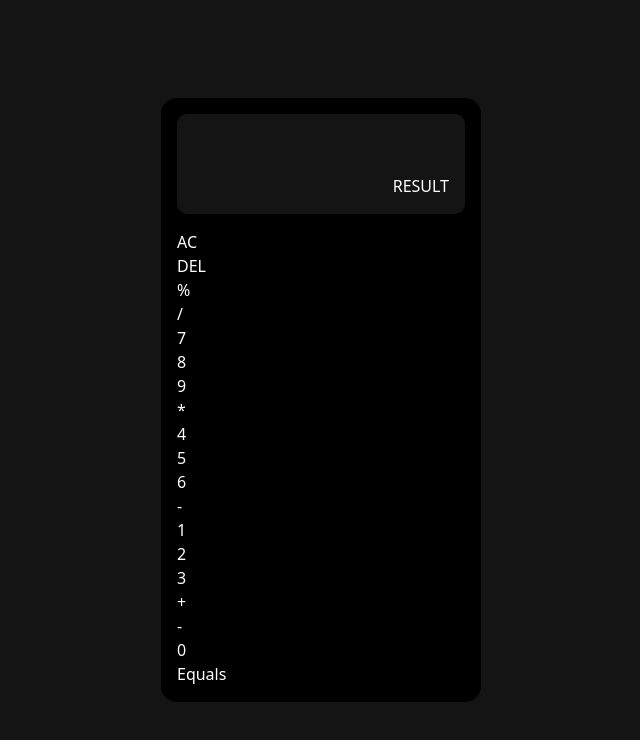
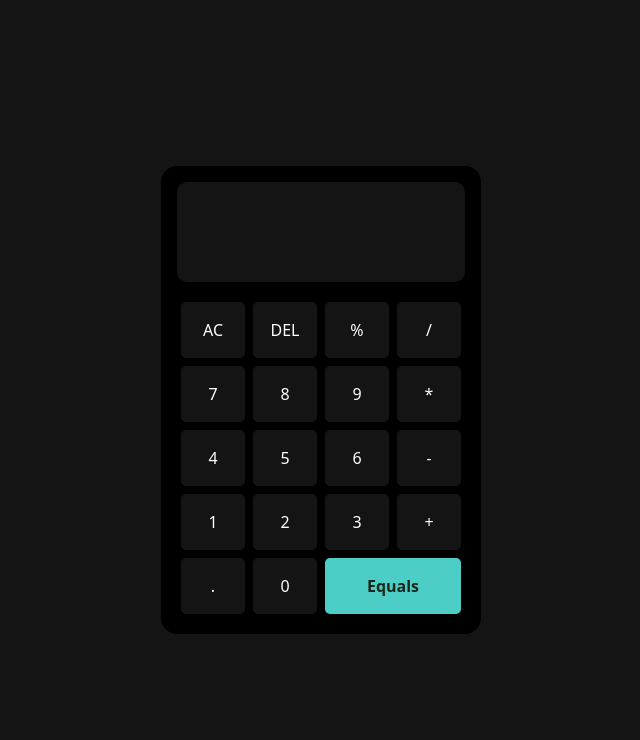
Before and after one commit to sadaru-hansaka/Calculator-React-JS, a React (Vite) app in the folder calculator-react/: page / in a window 1280 px wide. Shown: the top 740 px of the page, without its empty margins (319-959 px from the left). Built offline with nearby package versions, Linux system fonts and the light colour scheme.

Commit message:
Finished design and set operator works

```diff
--- a/calculator-react/src/components/Calculator.jsx
+++ b/calculator-react/src/components/Calculator.jsx
@@ -7,21 +7,38 @@ const Calculator = () =>{
         "AC","DEL","%","/",
         "7","8","9","*",
         "4","5","6","-",
-        "1","2","3","+","-","0","Equals",
+        "1","2","3","+",".","0","Equals",
     ];
 
+    const handleClick = (label) =>{
+        if(label === "AC"){
+            setDisplay("");
+            setShowResult("");
+        }else if (label === "DEL"){
+            setDisplay(display.slice(0, -1));
+        }else if(label === "Equals"){
+            setShowResult("Result");
+        }
+        else{
+            setDisplay(display + label);
+            setShowResult(false);
+        }
+    }
+
     const [showResult, setShowResult] = useState(false);
+    const [display , setDisplay] = useState("");
 
-    const resultClass = ""
-
+    const resultClass = "text-[1.2rem]";
+    const operationClass = "text-[1.2rem] flex-gap-[5px] item-center text-[rgba(255,255,255,0.5)] justify-end";
     return(
         <div className="min-w-[320px] bg-black flex flex-col gap-4 p-4 rounded-2xl">
             <div className="overflow-x-auto bg-[#141414] min-h-[100px] flex items-end justify-end flex-col p-4 rounded-[10px]">
-                <div className={'${showResult ? :}'}>RESULT</div>
+                <div className="text-[25px]">{display}</div>
+                <div className={'${showResult ? resultClass : operationClass} '}>{showResult}</div>
             </div>
-            <div>
+            <div className="grid grid-cols-[repeat(4,1fr)] gap-[0.3 rem]">
                 {keys.map((item, index)=>(
-                    <Keys label={item} key={index}/>
+                    <Keys label={item} key={index} keyClass ={item === 'Equals' && 'equals'} onClick = {() => handleClick(item)}/>
                 ))}
             </div>
         </div>
--- a/calculator-react/src/components/Keys.jsx
+++ b/calculator-react/src/components/Keys.jsx
@@ -1,11 +1,16 @@
 import React from "react";
 
-const Keys = ({label}) =>{
-    return(
-        <div>
+const Keys = ({ label, keyClass, onClick}) => {
+    const equalClass = "col-[span_2] bg-[#4ccdc6] text-[#1a261a] font-semibold hover:bg-[#141414] hover:text-[#fff]";
+
+    // Determine final class string
+    const finalClass = `bg-[#141414] flex justify-center p-4 rounded-[5px] cursor-pointer items-center m-1 hover:bg-black ${keyClass ? equalClass : ''}`;
+
+    return (
+        <div className={finalClass} onClick={onClick}>
             {label}
         </div>
-    )
-}
+    );
+};
 
 export default Keys;
```
